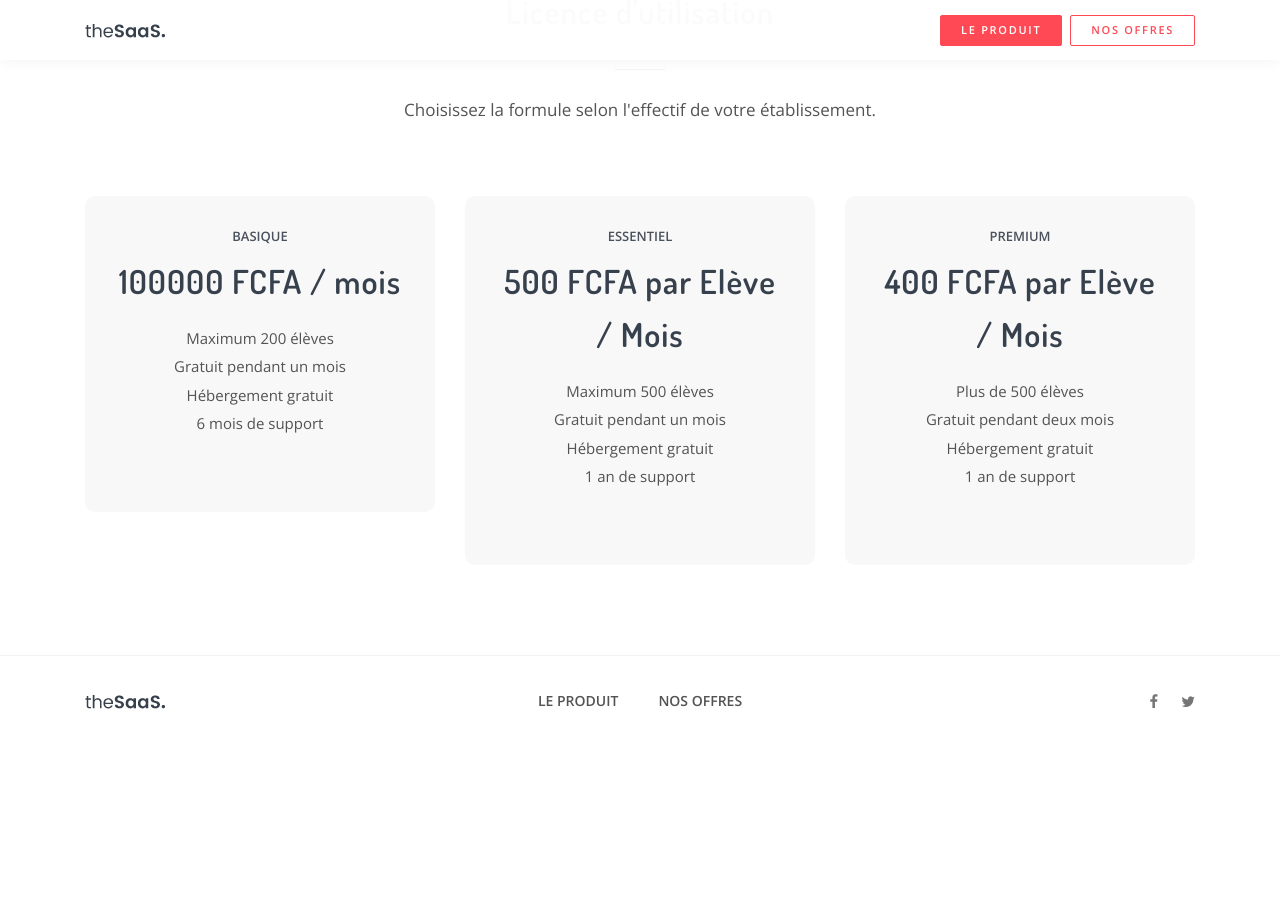
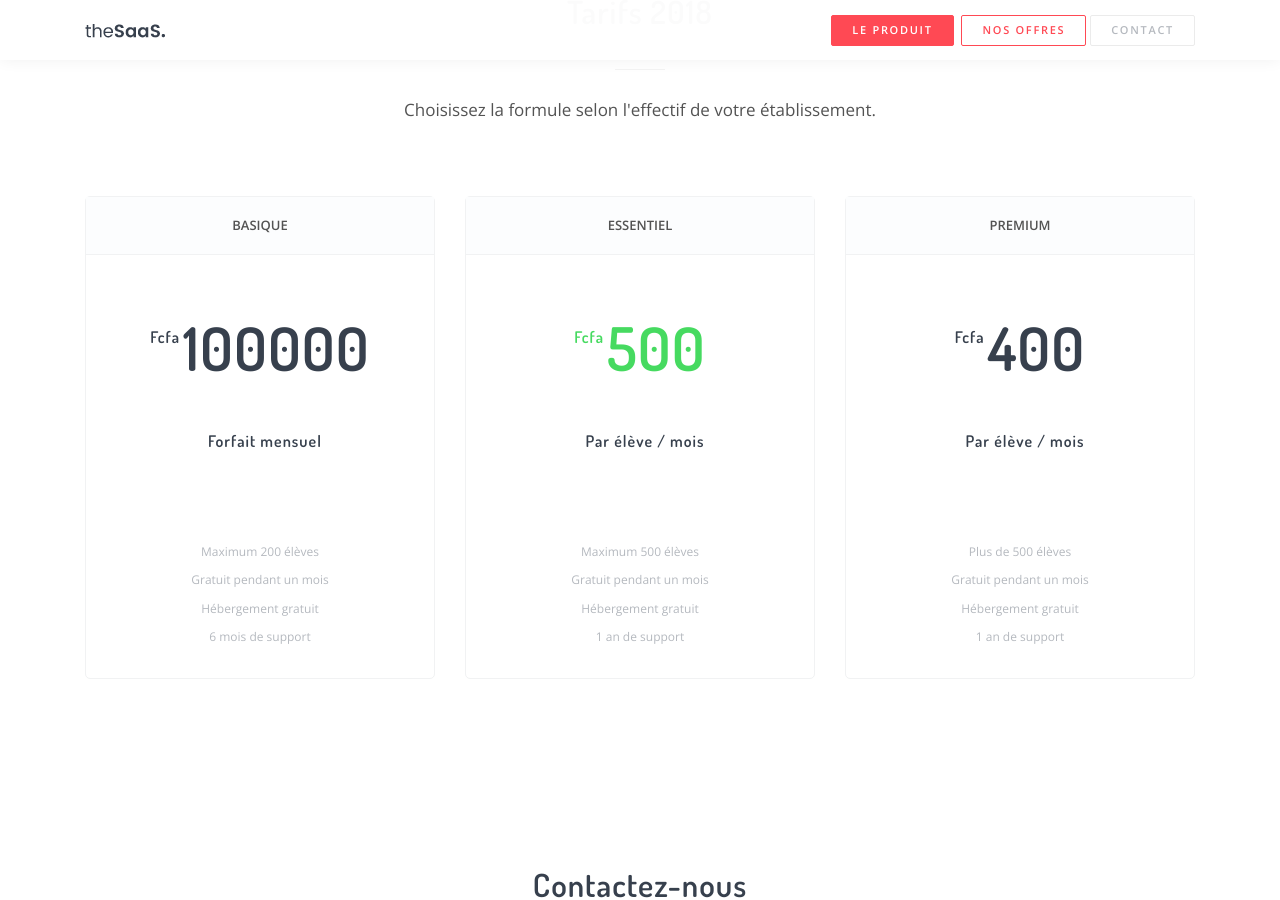
Before and after one commit to capella-services/capella, a Jekyll site: the page built from index.md, in a window 1280 px wide and 900 px high, scrolled down 3470 px. Built offline with Jekyll 4.4.1, drawn with Linux system fonts in a browser that asks for light colours; before the commit the page ends 4217 px from its top, so only the background shows below that; some of the changed text lies outside the part shown.

Commit message:
add google forms

```diff
--- a/_includes/footer.html
+++ b/_includes/footer.html
@@ -15,6 +15,9 @@
                     <li class="nav-item">
                         <a class="nav-link" data-scrollto="pricing">Nos offres</a>
                     </li>
+                    <li class="nav-item">
+                        <a class="nav-link" data-scrollto="contact">Contactez-nous</a>
+                    </li>
                 </ul>
             </div>
 
--- a/_includes/nav.html
+++ b/_includes/nav.html
@@ -13,8 +13,8 @@
         <div class="topbar-right">
             <a class="btn btn-sm btn-danger mr-4" href="#" data-scrollto="leproduit">Le produit</a>
             <a class="btn btn-sm btn-outline btn-danger hidden-sm-down" href="#" data-scrollto="pricing">Nos offres</a>
+            <a class="btn btn-sm btn-outline hidden-sm-down" href="#" data-scrollto="contact">Contact</a>
         </div>
-
     </div>
 </nav>
 
--- a/_layouts/home.html
+++ b/_layouts/home.html
@@ -166,66 +166,120 @@
     </div>
 </section>
 
-
-
 <section class="section" id="pricing">
     <div class="container">
         <header class="section-header">
-            <small>Nos offres</small>
-            <h2>Licence d'utilisation</h2>
+            <small>Licences d'utilisation</small>
+            <h2>Tarifs 2018</h2>
             <hr>
             <p class="lead">Choisissez la formule selon l'effectif de votre établissement.</p>
         </header>
 
-        <div class="row gap-y">
 
+        <div class="row gap-y text-center">
 
-            <div class="col-12 col-lg-4">
-                <div class="pricing-3 popular">
-                    <h6 class="plan-name">Basique</h6>
-                    <h4 class="price">100000 FCFA / mois</h4>
-                    <ul>
-                        <li>Maximum 200 élèves</li>
-                        <li>Gratuit pendant un mois</li>
-                        <li>Hébergement gratuit</li>
-                        <li>6 mois de support</li>
-                    </ul>
+            <div class="col-12 col-md-4">
+                <div class="pricing-1">
+                    <p class="plan-name">Basique</p>
                     <br>
-                    <!--<a class="btn btn-primary btn-round w-180" href="#">Get started</a>-->
+                    <h2 class="price"><span class="price-unit">Fcfa</span> 100000</h2>
+                    <h2 class="price"><span class="price-unit">Forfait mensuel</span></h2>
+                    <br>
+                    <small>Maximum 200 élèves</small><br>
+                    <small>Gratuit pendant un mois</small><br>
+                    <small>Hébergement gratuit</small><br>
+                    <small>6 mois de support</small><br>
+                    <br>
                 </div>
             </div>
 
-            <div class="col-12 col-lg-4">
-                <div class="pricing-3 popular">
-                    <h6 class="plan-name">Essentiel</h6>
-                    <h4 class="price">500 FCFA par Elève / Mois</h4>
-                    <ul>
-                        <li>Maximum 500 élèves</li>
-                        <li>Gratuit pendant un mois</li>
-                        <li>Hébergement gratuit</li>
-                        <li>1 an de support</li>
-                    </ul>
+            <div class="col-12 col-md-4">
+                <div class="pricing-1">
+                    <p class="plan-name">Essentiel</p>
                     <br>
-                    <!--<a class="btn btn-primary btn-round w-180" href="#">Get started</a>-->
+                    <h2 class="price text-success"><span class="price-unit">Fcfa</span> 500</h2>
+                    <h2 class="price"><span class="price-unit">Par élève / mois</span></h2>
+                    <br>
+                    <small>Maximum 500 élèves</small><br>
+                    <small>Gratuit pendant un mois</small><br>
+                    <small>Hébergement gratuit</small><br>
+                    <small>1 an de support</small><br>
+                    <br>
                 </div>
             </div>
 
-            <div class="col-12 col-lg-4">
-                <div class="pricing-3 popular">
-                    <h6 class="plan-name">Premium</h6>
-                    <h4 class="price">400 FCFA par Elève / Mois</h4>
-                    <ul>
-                        <li>Plus de 500 élèves</li>
-                        <li>Gratuit pendant deux mois</li>
-                        <li>Hébergement gratuit</li>
-                        <li>1 an de support</li>
-                    </ul>
+            <div class="col-12 col-md-4">
+                <div class="pricing-1">
+                    <p class="plan-name">Premium</p>
                     <br>
-                    <!--<a class="btn btn-primary btn-round w-180" href="#">Get started</a>-->
+                    <h2 class="price"><span class="price-unit">Fcfa</span> 400</h2>
+                    <h2 class="price"><span class="price-unit">Par élève / mois</span></h2>
+                    <br>
+                    <small>Plus de 500 élèves</small><br>
+                    <small>Gratuit pendant un mois</small><br>
+                    <small>Hébergement gratuit</small><br>
+                    <small>1 an de support</small><br>
+                    <br>
                 </div>
             </div>
+        </div>
 
-        </div>
 
     </div>
 </section>
+
+
+<div class="section"  id="contact">
+    <div class="container">
+
+        <header class="section-header">
+            <h2>Contactez-nous</h2>
+        </header>
+
+
+        <div class="row gap-y">
+            <div class="col-12 col-md-6">
+
+                <form action="https://docs.google.com/forms/d/e/1FAIpQLSfROL1sDx6KJtX6_EX2njG1uxQ4GZNaAoN60deiiXaB6cWGfA/formResponse" method="POST">
+
+                    <div class="form-group">
+                        <input class="form-control form-control-lg" maxlength="18" type="text" name="entry.717271652" placeholder="Nom">
+                    </div>
+
+                    <div class="form-group">
+                        <input class="form-control form-control-lg" maxlength="18"  type="email" name="entry.2130983560" placeholder="Email">
+                    </div>
+
+                    <div class="form-group">
+                        <textarea class="form-control form-control-lg" name="entry.160335857" rows="4" placeholder="Votre message par ici"></textarea>
+                    </div>
+
+
+                    <button class="btn btn-lg btn-primary btn-block" type="submit">Envoyer</button>
+                </form>
+
+            </div>
+
+
+            <div class="col-12 col-md-5 offset-md-1">
+                <div class="bg-grey h-full p-20">
+                    <p> Vous souhaiterez adhérer à CAPELLA ? Vous rencontrez des problèmes lors de l’utilisation de CAPELLA ?
+                       Notre équipe support répondra à votre demande le plus rapidement possible.</p>
+                    <p>Disponible 24h/24, 7j/7.</p>
+
+                    <hr class="w-80">
+
+                    <p class="lead">Mermoz Polytechnique <br>Dakar, Sénégal</p>
+
+                    <div>
+                        <span class="d-inline-block w-20 text-lighter" title="Phone">P:</span>
+                        <span class="fs-14">+(221) 78 424 63 91</span>
+                    </div>
+
+                </div>
+            </div>
+        </div>
+
+
+    </div>
+</div>
```
